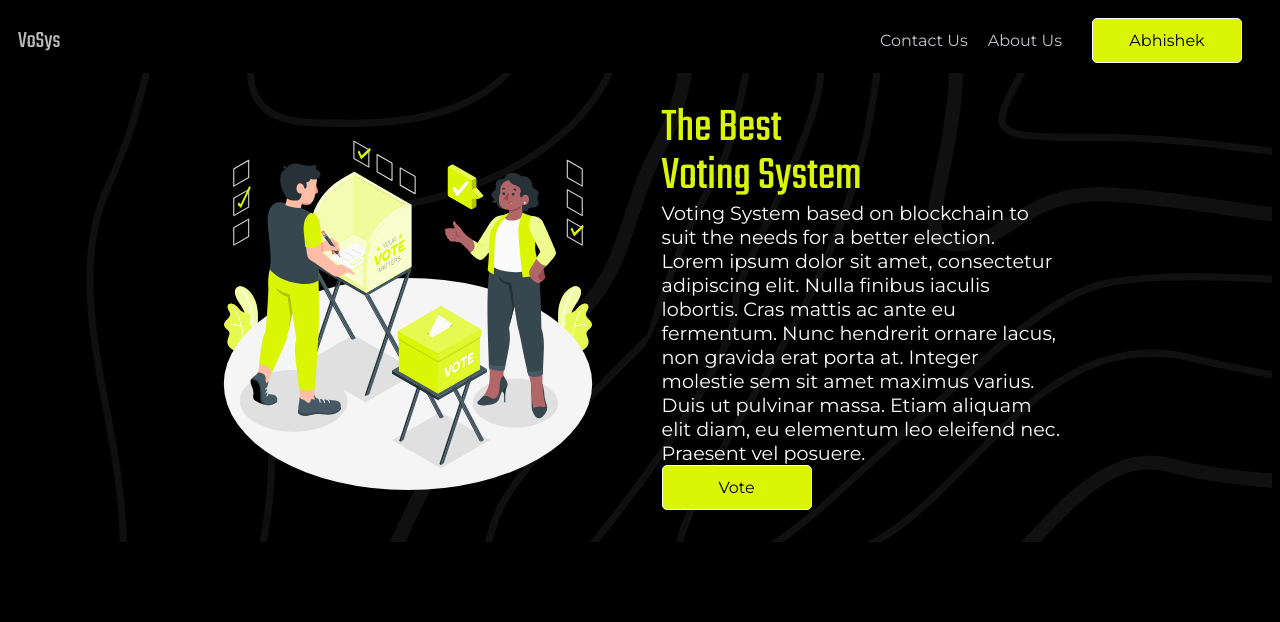
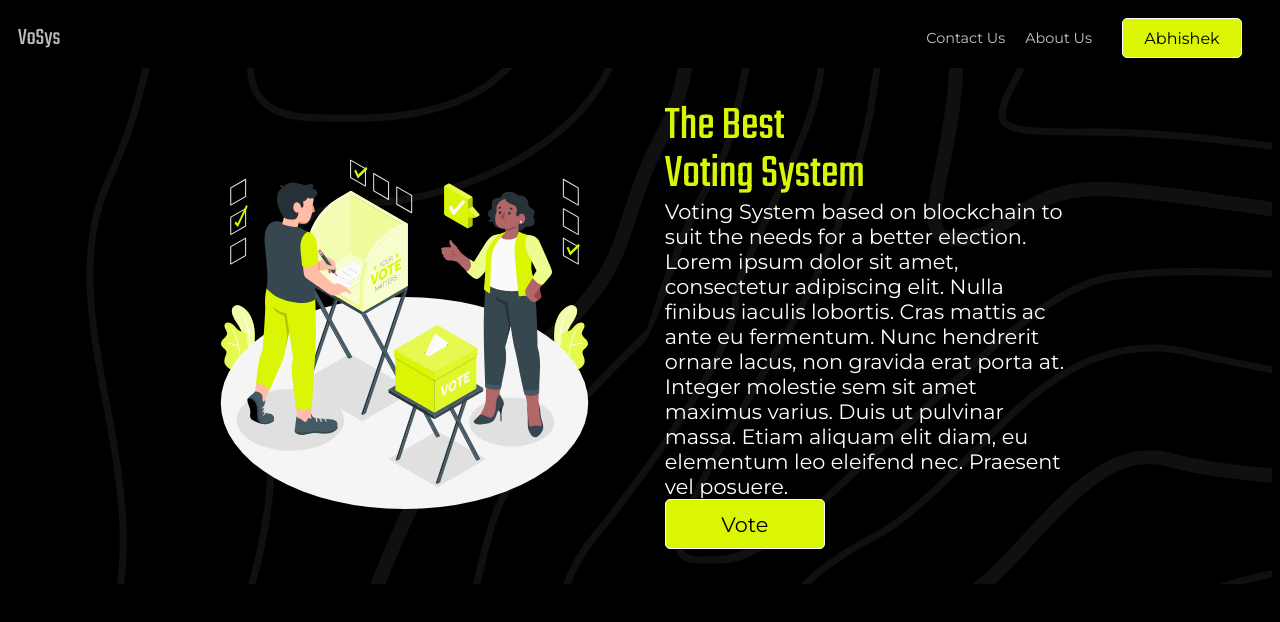
Before and after one commit to sauravk000/voting-system, a React (Vite) app: page / in a window 1280 px wide. Shown: the top 622 px of the page. Built offline with nearby package versions, Linux system fonts and the light colour scheme.

Commit message:
Minor changes

```diff
--- a/src/components/Dashboard.jsx
+++ b/src/components/Dashboard.jsx
@@ -4,7 +4,7 @@ import { getLoginData } from './LoginDataProvider';
 function Dashboard() {
     const LoginData = getLoginData();
     if (!LoginData) {
-        redirect('/login');
+        return <Navigate to="/dashboard" />;
     }
     return <div>Dashboard</div>;
 }
--- a/src/components/Home.jsx
+++ b/src/components/Home.jsx
@@ -7,12 +7,12 @@ function Home() {
     return (
         <div>
             <NavBar />
-            <div className="content">
-                <div className="homeImage">
-                    <img src={VotingImg} alt="Voting Image" />
+            <div className='content'>
+                <div className='homeImage'>
+                    <img src={VotingImg} alt='Voting Image' />
                 </div>
                 <div>
-                    <div className="title">
+                    <div className='title'>
                         The Best <br /> Voting System
                     </div>
                     <p>
@@ -27,8 +27,8 @@ function Home() {
                         Duis ut pulvinar massa. Etiam aliquam elit diam, eu
                         elementum leo eleifend nec. Praesent vel posuere.
                     </p>
-                    <Link to="/login">
-                        <Button text="Vote"></Button>
+                    <Link to='/login'>
+                        <Button text='Vote' size='large'></Button>
                     </Link>
                 </div>
             </div>
--- a/src/components/Login.jsx
+++ b/src/components/Login.jsx
@@ -1,10 +1,10 @@
-import { redirect } from 'react-router-dom';
+import { Navigate } from 'react-router-dom';
 import { getLoginData } from './LoginDataProvider';
 
 function Login() {
     const LoginData = getLoginData();
     if (LoginData) {
-        return redirect('/dashboard');
+        return <Navigate to='/dashboard' />;
     }
     return <div>Login</div>;
 }
--- a/src/components/Register.jsx
+++ b/src/components/Register.jsx
@@ -1,11 +1,11 @@
-import { redirect } from 'react-router-dom';
+import { Navigate, redirect } from 'react-router-dom';
 import { getLoginData } from './LoginDataProvider';
 
 function Register() {
     const LoginData = getLoginData();
     console.log(LoginData);
     if (LoginData) {
-        redirect('/dashboard');
+        return <Navigate to='/dashboard' />;
     }
     return <div>Register</div>;
 }
--- a/src/components/Utils/Button.jsx
+++ b/src/components/Utils/Button.jsx
@@ -1,25 +1,17 @@
-import React from "react";
-
-const buttonStyle = {
-  color: "Black",
-  fontFamily: "Montserrat",
-  background: "#DAF605",
-  border: '1px solid white',
-  cursor: 'pointer',
-  fontSize: '1rem',
-  width: "150px",
-  height: "45px",
-  borderRadius: "5px",
-  textAlign: 'center'
-};
+import React from 'react';
 
 function Button(props) {
-    const {text} = props;
+    const { text, size } = props;
+    const buttonStyle = {
+        fontSize: size == 'large' ? '1.30rem' : '1rem',
+        width: size == 'large' ? '160px' : '120px',
+        height: size == 'large' ? '50px' : '40px',
+    };
     return (
-        <button style={buttonStyle}>
+        <button className='button' style={buttonStyle}>
             {text}
         </button>
-    )
-};
+    );
+}
 
 export default Button;
```
Also changed, not shown: src/index.css, 1 other file (tests, documents, lock files or other folders).
